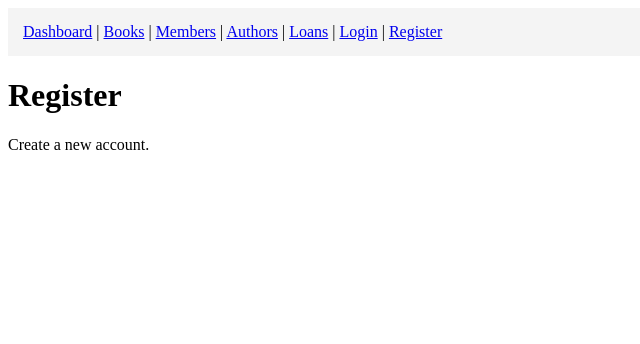
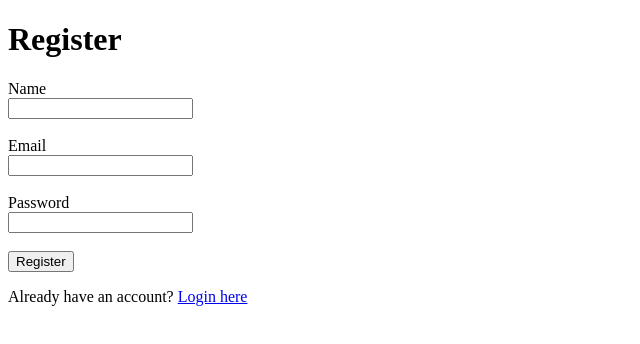
Before and after one commit to neoseroalo90-arch/Library-Managment-System-ui, a React (Vite) app: page /register in a window 1280 px wide. Shown: the top 344 px of the page, without its empty margins (0-640 px from the left). Built offline with nearby package versions, Linux system fonts and the light colour scheme; no server answers.

Commit message:
feat: add frontend authentication flow

```diff
--- a/src/components/Navbar.jsx
+++ b/src/components/Navbar.jsx
@@ -1,6 +1,14 @@
-import { Link } from "react-router-dom";
+import { Link, useNavigate } from "react-router-dom";
 
 function Navbar() {
+  const navigate = useNavigate();
+  const token = localStorage.getItem("token");
+
+  const handleLogout = () => {
+    localStorage.removeItem("token");
+    navigate("/");
+  };
+
   return (
     <nav
       style={{
@@ -9,13 +17,23 @@ function Navbar() {
         marginBottom: "20px",
       }}
     >
+      {token ? (
+        <>
           <Link to="/dashboard">Dashboard</Link> |{" "}
           <Link to="/books">Books</Link> |{" "}
           <Link to="/members">Members</Link> |{" "}
           <Link to="/authors">Authors</Link> |{" "}
           <Link to="/loans">Loans</Link> |{" "}
+          <button type="button" onClick={handleLogout}>
+            Logout
+          </button>
+        </>
+      ) : (
+        <>
           <Link to="/">Login</Link> |{" "}
           <Link to="/register">Register</Link>
+        </>
+      )}
     </nav>
   );
 }
--- /dev/null
+++ b/src/components/ProtectedRoute.jsx
@@ -0,0 +1,13 @@
+import { Navigate } from "react-router-dom";
+
+function ProtectedRoute({ children }) {
+  const token = localStorage.getItem("token");
+
+  if (!token) {
+    return <Navigate to="/" replace />;
+  }
+
+  return children;
+}
+
+export default ProtectedRoute;
--- a/src/pages/Login.jsx
+++ b/src/pages/Login.jsx
@@ -1,12 +1,94 @@
-import Navbar from "../components/Navbar";
+import { useState } from "react";
+import { Link, useNavigate } from "react-router-dom";
+import { loginUser } from "../services/authService";
 
 function Login() {
+  const navigate = useNavigate();
+
+  const [formData, setFormData] = useState({
+    email: "",
+    password: "",
+  });
+
+  const [message, setMessage] = useState("");
+  const [isLoading, setIsLoading] = useState(false);
+
+  const handleChange = (event) => {
+    const { name, value } = event.target;
+
+    setFormData((currentFormData) => ({
+      ...currentFormData,
+      [name]: value,
+    }));
+  };
+
+  const handleSubmit = async (event) => {
+    event.preventDefault();
+    setMessage("");
+    setIsLoading(true);
+
+    try {
+      const data = await loginUser(formData);
+
+      localStorage.setItem("token", data.token);
+
+      navigate("/dashboard");
+    } catch (error) {
+      setMessage(
+        error.response?.data?.message ||
+          "Login failed. Please try again."
+      );
+    } finally {
+      setIsLoading(false);
+    }
+  };
+
   return (
-    <>
-      <Navbar />
+    <div>
       <h1>Login</h1>
-      <p>User login page.</p>
-    </>
+
+      <form onSubmit={handleSubmit}>
+        <div>
+          <label htmlFor="email">Email</label>
+          <br />
+          <input
+            id="email"
+            type="email"
+            name="email"
+            value={formData.email}
+            onChange={handleChange}
+            required
+          />
+        </div>
+
+        <br />
+
+        <div>
+          <label htmlFor="password">Password</label>
+          <br />
+          <input
+            id="password"
+            type="password"
+            name="password"
+            value={formData.password}
+            onChange={handleChange}
+            required
+          />
+        </div>
+
+        <br />
+
+        <button type="submit" disabled={isLoading}>
+          {isLoading ? "Logging in..." : "Login"}
+        </button>
+      </form>
+
+      {message && <p>{message}</p>}
+
+      <p>
+        Do not have an account? <Link to="/register">Register here</Link>
+      </p>
+    </div>
   );
 }
 
--- a/src/pages/Register.jsx
+++ b/src/pages/Register.jsx
@@ -1,12 +1,108 @@
-import Navbar from "../components/Navbar";
+import { useState } from "react";
+import { Link, useNavigate } from "react-router-dom";
+import { registerUser } from "../services/authService";
 
 function Register() {
+  const navigate = useNavigate();
+
+  const [formData, setFormData] = useState({
+    name: "",
+    email: "",
+    password: "",
+  });
+
+  const [message, setMessage] = useState("");
+  const [isLoading, setIsLoading] = useState(false);
+
+  const handleChange = (event) => {
+    const { name, value } = event.target;
+
+    setFormData((currentFormData) => ({
+      ...currentFormData,
+      [name]: value,
+    }));
+  };
+
+  const handleSubmit = async (event) => {
+    event.preventDefault();
+    setMessage("");
+    setIsLoading(true);
+
+    try {
+      await registerUser(formData);
+
+      navigate("/");
+    } catch (error) {
+      setMessage(
+        error.response?.data?.message ||
+          "Registration failed. Please try again."
+      );
+    } finally {
+      setIsLoading(false);
+    }
+  };
+
   return (
-    <>
-      <Navbar />
+    <div>
       <h1>Register</h1>
-      <p>Create a new account.</p>
-    </>
+
+      <form onSubmit={handleSubmit}>
+        <div>
+          <label htmlFor="name">Name</label>
+          <br />
+          <input
+            id="name"
+            type="text"
+            name="name"
+            value={formData.name}
+            onChange={handleChange}
+            required
+          />
+        </div>
+
+        <br />
+
+        <div>
+          <label htmlFor="email">Email</label>
+          <br />
+          <input
+            id="email"
+            type="email"
+            name="email"
+            value={formData.email}
+            onChange={handleChange}
+            required
+          />
+        </div>
+
+        <br />
+
+        <div>
+          <label htmlFor="password">Password</label>
+          <br />
+          <input
+            id="password"
+            type="password"
+            name="password"
+            value={formData.password}
+            onChange={handleChange}
+            required
+          />
+        </div>
+
+        <br />
+
+        <button type="submit" disabled={isLoading}>
+          {isLoading ? "Registering..." : "Register"}
+        </button>
+      </form>
+
+      {message && <p>{message}</p>}
+
+      <p>
+        Already have an account? <Link to="/">Login here</Link>
+      </p>
+    </div>
   );
 }
 
--- a/src/routes/AppRoutes.jsx
+++ b/src/routes/AppRoutes.jsx
@@ -1,23 +1,65 @@
-import { Routes, Route } from "react-router-dom";
-
+import { Route, Routes } from "react-router-dom";
+import ProtectedRoute from "../components/ProtectedRoute";
+import Authors from "../pages/Authors";
+import Books from "../pages/Books";
+import Dashboard from "../pages/Dashboard";
+import Loans from "../pages/Loans";
 import Login from "../pages/Login";
+import Members from "../pages/Members";
 import Register from "../pages/Register";
-import Dashboard from "../pages/Dashboard";
-import Books from "../pages/Books";
-import Members from "../pages/Members";
-import Authors from "../pages/Authors";
-import Loans from "../pages/Loans";
 
 function AppRoutes() {
   return (
     <Routes>
       <Route path="/" element={<Login />} />
       <Route path="/register" element={<Register />} />
-      <Route path="/dashboard" element={<Dashboard />} />
-      <Route path="/books" element={<Books />} />
-      <Route path="/members" element={<Members />} />
-      <Route path="/authors" element={<Authors />} />
-      <Route path="/loans" element={<Loans />} />
+
+      <Route
+        path="/dashboard"
+        element={
+          <ProtectedRoute>
+            <Dashboard />
+          </ProtectedRoute>
+        }
+      />
+
+      <Route
+        path="/books"
+        element={
+          <ProtectedRoute>
+            <Books />
+          </ProtectedRoute>
+        }
+      />
+
+      <Route
+        path="/members"
+        element={
+          <ProtectedRoute>
+            <Members />
+          </ProtectedRoute>
+        }
+      />
+
+      <Route
+        path="/authors"
+        element={
+          <ProtectedRoute>
+            <Authors />
+          </ProtectedRoute>
+        }
+      />
+
+      <Route
+        path="/loans"
+        element={
+          <ProtectedRoute>
+            <Loans />
+          </ProtectedRoute>
+        }
+      />
+
+      <Route path="*" element={<Login />} />
     </Routes>
   );
 }
--- a/src/services/api.js
+++ b/src/services/api.js
@@ -4,4 +4,14 @@ const api = axios.create({
   baseURL: import.meta.env.VITE_API_URL,
 });
 
+api.interceptors.request.use((config) => {
+  const token = localStorage.getItem("token");
+
+  if (token) {
+    config.headers.Authorization = `Bearer ${token}`;
+  }
+
+  return config;
+});
+
 export default api;
--- /dev/null
+++ b/src/services/authService.js
@@ -0,0 +1,11 @@
+import api from "./api";
+
+export const registerUser = async (userData) => {
+  const response = await api.post("/auth/register", userData);
+  return response.data;
+};
+
+export const loginUser = async (credentials) => {
+  const response = await api.post("/auth/login", credentials);
+  return response.data;
+};
```
Lines whose indentation alone changed are shown as unchanged.
